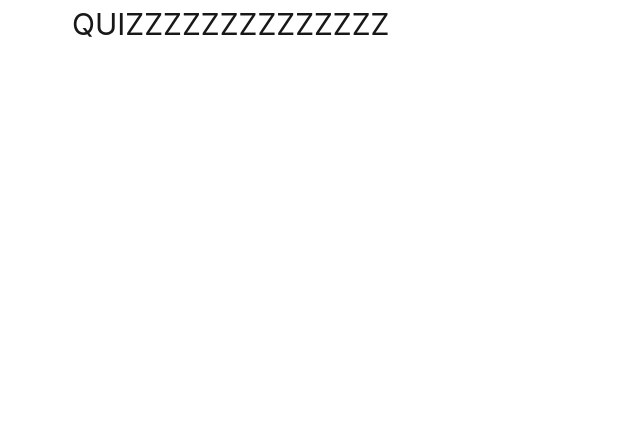
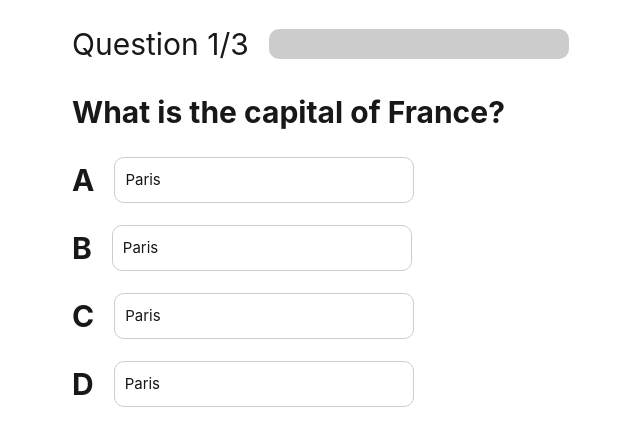
Before and after one commit to iamAndreyGavrilov/Ultimate-Vue-3-2, a Vue app in the folder QuizApp/: page /quiz/1 in a window 1280 px wide. Shown: the top 446 px of the page, without its empty margins (68-708 px from the left). Built offline with nearby package versions, Linux system fonts and the light colour scheme.

Commit message:
add style QuizView.vue

```diff
--- a/QuizApp/src/views/QuizView.vue
+++ b/QuizApp/src/views/QuizView.vue
@@ -4,11 +4,102 @@
 
 <template>
   <div>
-    <h1> QUIZZZZZZZZZZZZZZ</h1>
+    <header>
+      <h4>Question 1/3</h4>
+      <div class="bar">
+        <div class="completion"></div>
+      </div>
+    </header>
+    <div>
+      <div class="question-container">
+        <h2 class="question">
+          What is the capital of France?
+        </h2>
+      </div>
+      <div class="options-container">
+        <div class="option">
+          <p class="option-label">A</p>
+          <div class="option-value">
+            <p>Paris</p>
+          </div>
+        </div>
+        <div class="option">
+          <p class="option-label">B</p>
+          <div class="option-value">
+            <p>Paris</p>
+          </div>
+        </div>
+        <div class="option">
+          <p class="option-label">C</p>
+          <div class="option-value">
+            <p>Paris</p>
+          </div>
+        </div>
+        <div class="option">
+          <p class="option-label">D</p>
+          <div class="option-value">
+            <p>Paris</p>
+          </div>
+        </div>
+      </div>
+    </div>
   </div>
 </template>
 
 
 <style scoped>
+header {
+  display: flex;
+  align-items: center;
+  margin-top: 20px;
+}
 
+header h4 {
+  font-size: 30px;
+}
+
+.bar {
+  width: 300px;
+  height: 30px;
+  background-color: #ccc;
+  border-radius: 10px;
+  margin-left: 20px;
+}
+
+.completion {
+  width: 0%;
+  height: 100%;
+  background-color: #4caf50;
+  border-radius: 10px;
+}
+
+.question-container {
+  margin-top: 20px;
+}
+
+.question {
+  font-size: 30px;
+  font-weight: bold;
+  margin-bottom: 20px;
+}
+
+.option {
+  display: flex;
+  align-items: center;
+  margin-top: 20px;
+  cursor: pointer;
+}
+
+.option-label {
+  font-size: 30px;
+  font-weight: bold;
+  margin-right: 20px;
+}
+
+.option-value {
+  padding: 10px;
+  border: 1px solid #ccc;
+  border-radius: 10px;
+  width: 300px;
+}
 </style>
```
